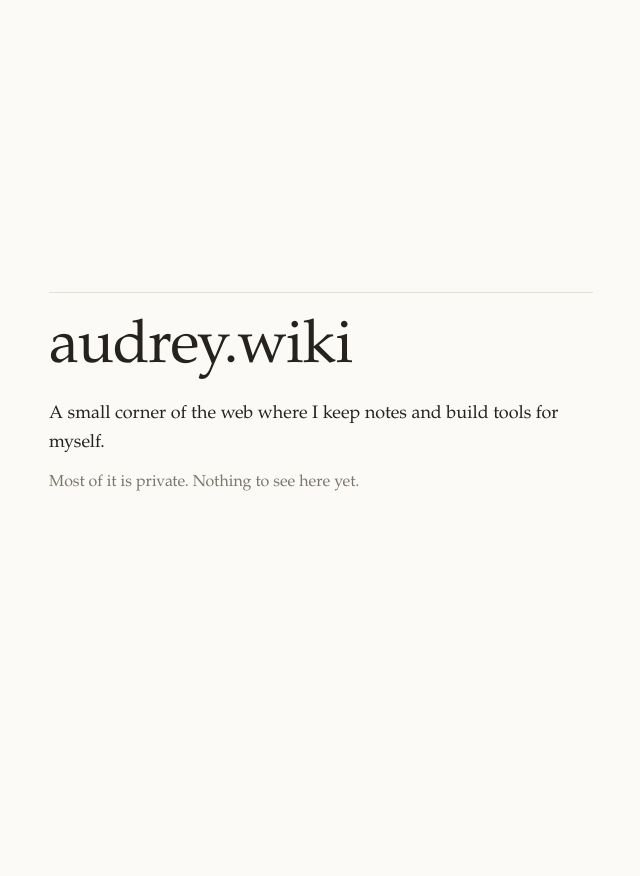
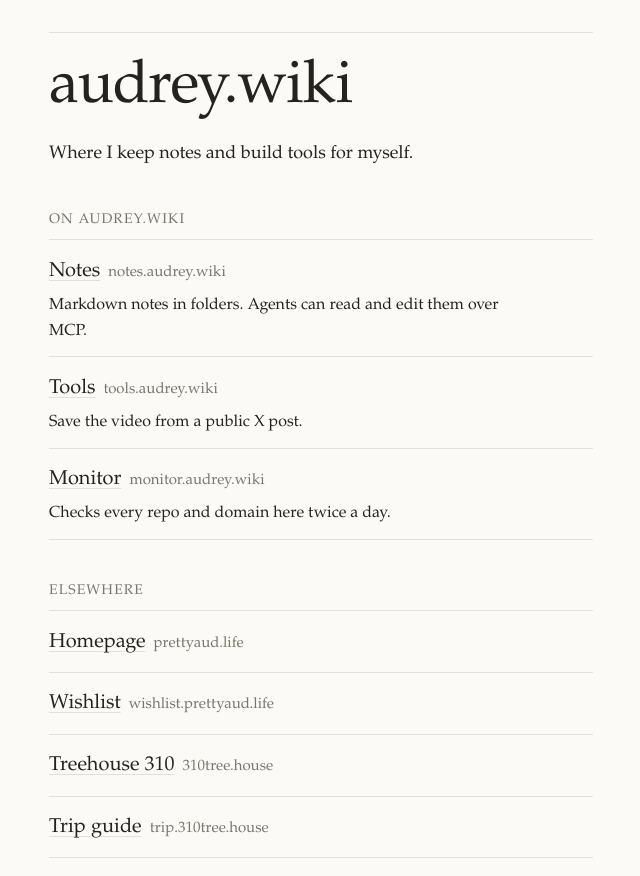
Before and after one commit to tooolip/audrey-wiki, a website: page landing/public/index.html in a window 1280 px wide. Shown: the whole page, without its empty margins (319-959 px from the left). Before the commit the page ends 800 px from the top, so only its background shows below. Drawn offline with Linux system fonts and the light colour scheme.

Commit message:
List every site on the landing page and share project rules
The landing page now lists the audrey.wiki subdomains and the sites
elsewhere. CLAUDE.md gains a shared section that every subdomain repo
carries word for word, kept in the new-subdomain-project skill. The
skill now puts every site behind Access and adds it to the landing page.

Co-Authored-By: Claude Opus 5.5 <noreply@anthropic.com>
Claude-Session: https://claude.ai/code/session_013qQY8MZmGU9BpRgkx2XYef

```diff
--- a/landing/public/index.html
+++ b/landing/public/index.html
@@ -4,15 +4,58 @@
 	<meta charset="utf-8">
 	<meta name="viewport" content="width=device-width, initial-scale=1">
 	<title>audrey.wiki</title>
-	<meta name="description" content="Audrey's small corner of the web.">
+	<meta name="description" content="Audrey's sites and tools.">
 	<link rel="stylesheet" href="/site.css">
 	<link rel="icon" href="/favicon.svg">
 </head>
 <body>
 	<main>
 		<h1>audrey.wiki</h1>
-		<p>A small corner of the web where I keep notes and build tools for myself.</p>
-		<p class="quiet">Most of it is private. Nothing to see here yet.</p>
+		<p>Where I keep notes and build tools for myself.</p>
+
+		<!-- Keep in sync with DEFAULT_TARGETS in tooolip/monitor (lib/config.ts). -->
+		<section aria-labelledby="here">
+			<h2 id="here">On audrey.wiki</h2>
+			<ul class="sites">
+				<li>
+					<a href="https://notes.audrey.wiki/">Notes</a>
+					<span class="host">notes.audrey.wiki</span>
+					<p>Markdown notes in folders. Agents can read and edit them over MCP.</p>
+				</li>
+				<li>
+					<a href="https://tools.audrey.wiki/">Tools</a>
+					<span class="host">tools.audrey.wiki</span>
+					<p>Save the video from a public X post.</p>
+				</li>
+				<li>
+					<a href="https://monitor.audrey.wiki/">Monitor</a>
+					<span class="host">monitor.audrey.wiki</span>
+					<p>Checks every repo and domain here twice a day.</p>
+				</li>
+			</ul>
+		</section>
+
+		<section aria-labelledby="elsewhere">
+			<h2 id="elsewhere">Elsewhere</h2>
+			<ul class="sites">
+				<li>
+					<a href="https://prettyaud.life/">Homepage</a>
+					<span class="host">prettyaud.life</span>
+				</li>
+				<li>
+					<a href="https://wishlist.prettyaud.life/">Wishlist</a>
+					<span class="host">wishlist.prettyaud.life</span>
+				</li>
+				<li>
+					<a href="https://310tree.house/">Treehouse 310</a>
+					<span class="host">310tree.house</span>
+				</li>
+				<li>
+					<a href="https://trip.310tree.house/">Trip guide</a>
+					<span class="host">trip.310tree.house</span>
+				</li>
+			</ul>
+		</section>
 	</main>
 </body>
 </html>
--- a/landing/public/site.css
+++ b/landing/public/site.css
@@ -4,6 +4,8 @@
 	--muted: #7b756c;
 	--rule: #e4e0d8;
 	--font: ui-serif, "Iowan Old Style", "Palatino Linotype", Palatino, Georgia, serif;
+	--space-2: 0.5rem;
+	--space-5: 2.5rem;
 	color-scheme: light dark;
 }
 
@@ -50,4 +52,48 @@ h1 {
 
 p { margin: 0 0 0.75rem; max-width: 30em; }
 
-.quiet { color: var(--muted); font-size: 1rem; }
+h2 {
+	margin: var(--space-5) 0 var(--space-2);
+	color: var(--muted);
+	font-size: 0.875rem;
+	font-weight: 400;
+	letter-spacing: 0.08em;
+	text-transform: uppercase;
+}
+
+.sites { margin: 0; padding: 0; list-style: none; }
+
+.sites li {
+	display: flex;
+	flex-wrap: wrap;
+	align-items: baseline;
+	column-gap: var(--space-2);
+	padding: var(--space-2) 0;
+	border-top: 1px solid var(--rule);
+}
+
+.sites li:last-child { border-bottom: 1px solid var(--rule); }
+
+.sites a {
+	display: inline-block;
+	min-height: 2.5rem;
+	padding: 0.4rem 0;
+	color: var(--text);
+	font-size: 1.25rem;
+	text-decoration: underline;
+	text-decoration-color: var(--rule);
+	text-decoration-thickness: 1px;
+	text-underline-offset: 0.2em;
+}
+
+.sites a:hover { text-decoration-color: currentColor; }
+
+.sites a:focus-visible {
+	outline: 2px solid currentColor;
+	outline-offset: 3px;
+	border-radius: 2px;
+}
+
+.host { color: var(--muted); font-size: 0.9375rem; overflow-wrap: anywhere; }
+
+.sites p { flex-basis: 100%; margin: 0 0 0.25rem; font-size: 1rem; }
```
Also changed, not shown: CLAUDE.md (+21 -1 lines), .claude/skills/new-subdomain-project/CLAUDE.shared.md (added), .claude/skills/new-subdomain-project/SKILL.md.
